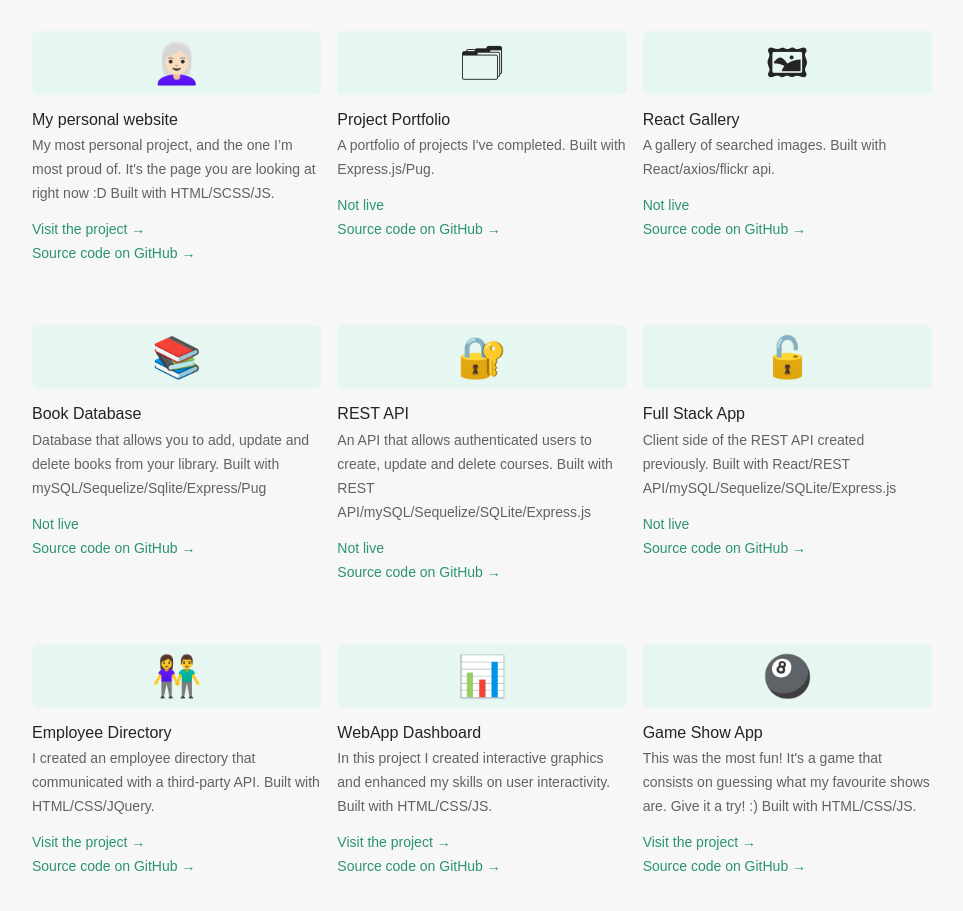
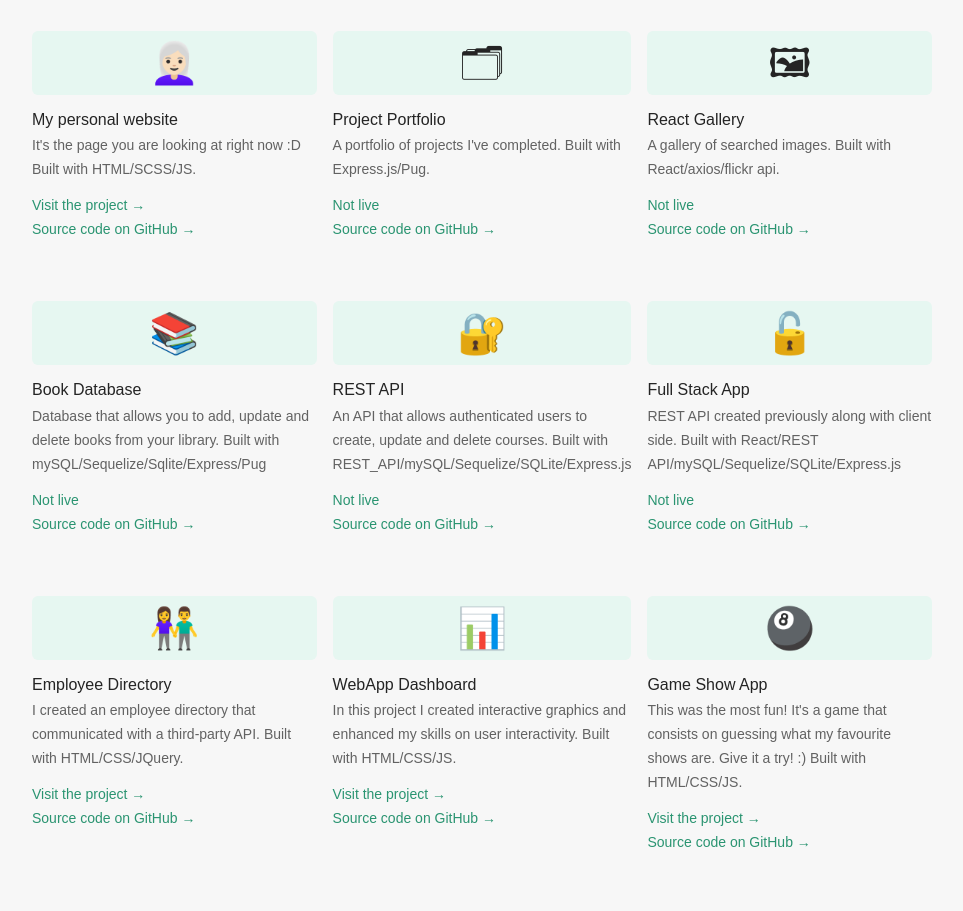
Before and after one commit to mindeby/my-portfolio, a website built with Parcel: page index.html in a window 1280 px wide. Shown: the part 1260-2171 px from the top of the page, without its empty margins (158-1121 px from the left). Built offline with nearby package versions, Linux system fonts and the light colour scheme; a web font is replaced by a local one.

Commit message:
text changes

```diff
--- a/index.html
+++ b/index.html
@@ -91,7 +91,7 @@
           <div class="project">
             <div class="emoji-wrapper"><a href="http://deboraribeiro.netlify.com" target="_blank"><span class="emoji">👩🏻‍🦳</span></a></div>
             <h4>My personal website</h4>
-            <p>My most personal project, and the one I’m most proud of. It's the page you are looking at right now :D Built with HTML/SCSS/JS.‍</p>
+            <p>It's the page you are looking at right now :D Built with HTML/SCSS/JS.‍</p>
             <a class="power-links" href="http://deboraribeiro.netlify.com" target="_blank"><span>Visit the project →</span></a>
             <a class="power-links" href="https://github.com/mindeby/my-portfolio" target="_blank"><span>Source code on GitHub →</span></a>
           </div>
@@ -119,14 +119,14 @@
           <div class="project">
             <div class="emoji-wrapper"><a href="" target="_blank"><span class="emoji">🔐</span></a></div>
             <h4>REST API</h4>
-            <p>An API that allows authenticated users to create, update and delete courses. Built with REST API/mySQL/Sequelize/SQLite/Express.js </p>
+            <p>An API that allows authenticated users to create, update and delete courses. Built with REST_API/mySQL/Sequelize/SQLite/Express.js </p>
             <a class="power-links" href="" target="_blank"><span> Not live </span></a>
             <a class="power-links" href="https://github.com/mindeby/js-9" target="_blank"><span>Source code on GitHub →</span></a>
           </div>
           <div class="project">
             <div class="emoji-wrapper"><a href="" target="_blank"><span class="emoji">🔓</span></a></div>
             <h4>Full Stack App</h4>
-            <p>Client side of the REST API created previously. Built with React/REST API/mySQL/Sequelize/SQLite/Express.js </p>
+            <p>REST API created previously along with client side. Built with React/REST API/mySQL/Sequelize/SQLite/Express.js </p>
             <a class="power-links" href="" target="_blank"><span> Not live </span></a>
             <a class="power-links" href="https://github.com/mindeby/js-10" target="_blank"><span>Source code on GitHub →</span></a>
           </div>
```
